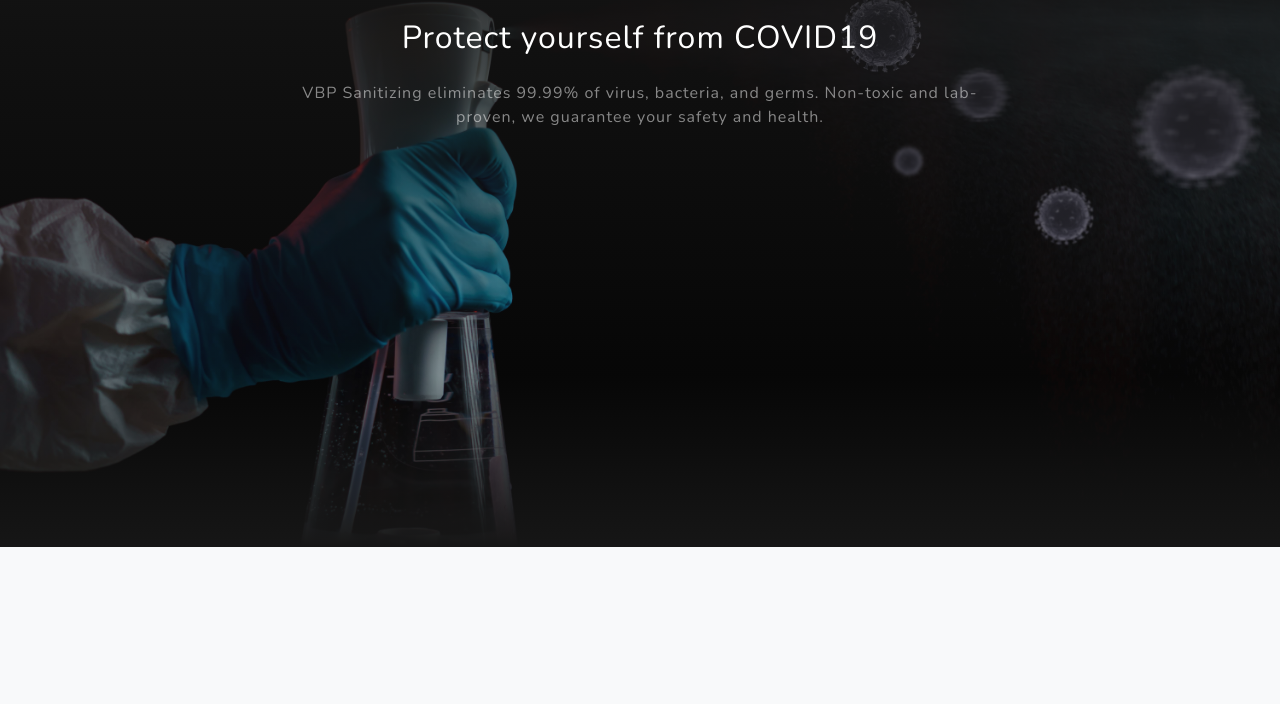
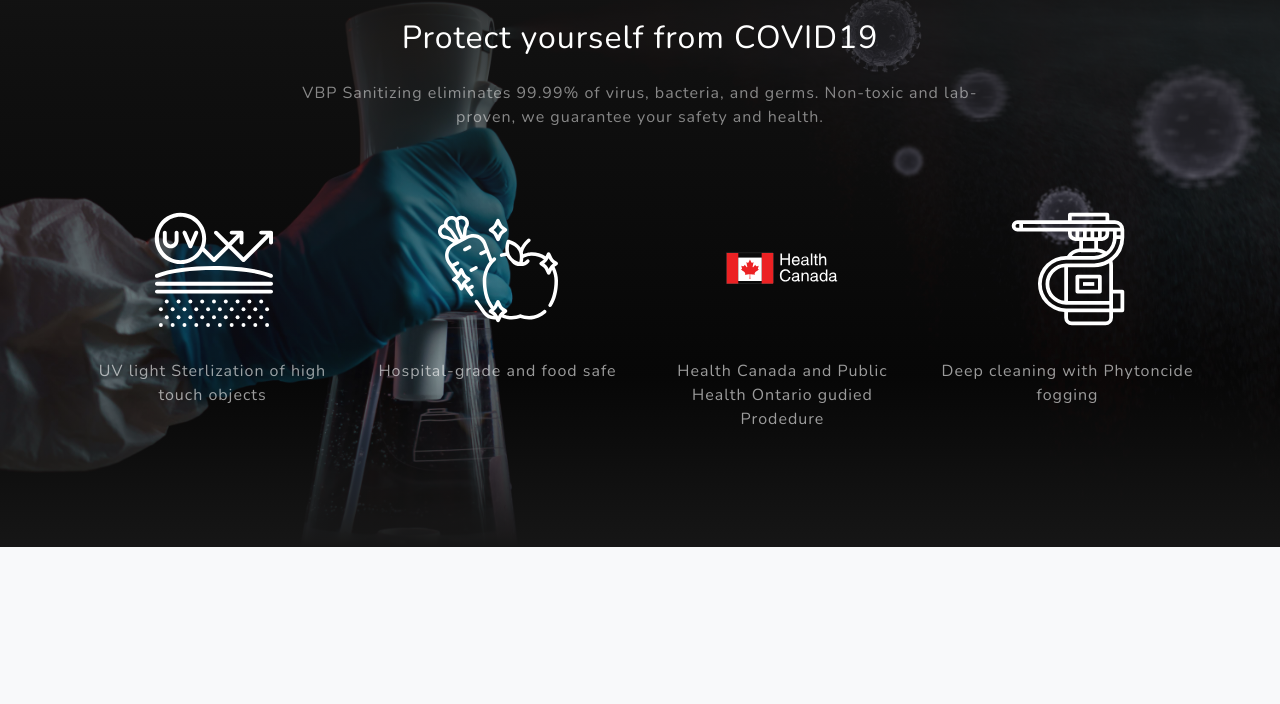
Before and after one commit to dkimVena/VBP, a Gatsby site: page / in a window 1280 px wide. Shown: the part 941-1645 px from the top of the page. Built offline with nearby package versions, Linux system fonts and the light colour scheme; Gatsby itself is replaced by a stand-in of ours.

Commit message:
add icons

```diff
--- a/gatsby-config.js
+++ b/gatsby-config.js
@@ -21,5 +21,13 @@
     },
     'gatsby-plugin-sass',
     'gatsby-plugin-offline',
+    {
+      resolve: "gatsby-plugin-react-svg",
+      options: {
+        rule: {
+          include: /icons/ // See below to configure properly
+        }
+      }
+    }
   ],
 };
--- a/package.json
+++ b/package.json
@@ -7,14 +7,15 @@
     "url": ""
   },
   "author": {
-    "name": "Anubhav Srivastava",
-    "email": "anubhav.srivastava00@gmail.com"
+    "name": "David",
+    "email": "david.inkoog@gmail.com"
   },
   "dependencies": {
     "gatsby": "^2.4.3",
     "gatsby-plugin-manifest": "^2.1.1",
     "gatsby-plugin-offline": "^3.1.0",
     "gatsby-plugin-react-helmet": "^3.0.12",
+    "gatsby-plugin-react-svg": "^3.0.0",
     "gatsby-plugin-sass": "^2.0.11",
     "node-sass": "^4.12.0",
     "react": "^16.8.6",
--- a/src/assets/sass/_about.scss
+++ b/src/assets/sass/_about.scss
@@ -20,4 +20,16 @@
   p {
     margin-bottom: 5rem;
   }
+
+  .descriptions {
+    .descriptionIcon {
+      width: 120px;
+      height: 120px;
+    }
+
+    .descriptionText {
+      color: rgba(255, 255, 255, 0.6);
+      margin-top: 30px;
+    }
+  }
 }
--- a/src/pages/index.js
+++ b/src/pages/index.js
@@ -15,6 +15,11 @@
 import bodyImage2 from '../assets/images/certification.png';
 import bodyImage3 from '../assets/images/body_image3-min.png';
 
+import UvIcon from '../assets/icons/uv-protection.svg';
+import CleanIcon from '../assets/icons/clean.svg';
+import HealthCanadaIcon from '../assets/icons/health-canada.svg';
+import DisinfectantIcon from '../assets/icons/disinfectant.svg';
+
 
 const IndexPage = () => (
   <Layout>
@@ -28,7 +33,7 @@
             {config.subHeading}
           </h2>
           <Scroll type="id" element="about">
-            <a href="#about" className="btn btn-primary mr-5">
+            <a href="#about" className="mr-5 btn btn-primary">
               Learn More
             </a>
           </Scroll>
@@ -49,6 +54,24 @@
             <p className="text-white-50">
               VBP Sanitizing eliminates 99.99% of virus, bacteria, and germs. Non-toxic and lab-proven, we guarantee your safety and health.
             </p>
+          </div>
+        </div>
+        <div className="row descriptions">
+          <div className="col-md-3 col-sm-12">
+            <UvIcon className="descriptionIcon" />
+            <p className="descriptionText">UV light Sterlization of high touch objects</p>
+          </div>
+          <div className="col-md-3 col-sm-12">
+            <CleanIcon className="descriptionIcon" />
+            <p className="descriptionText">Hospital-grade and food safe</p>
+          </div>
+          <div className="col-md-3 col-sm-12">
+            <HealthCanadaIcon className="descriptionIcon" />
+            <p className="descriptionText">Health Canada and Public Health Ontario gudied Prodedure</p>
+          </div>
+          <div className="col-md-3 col-sm-12">
+            <DisinfectantIcon className="descriptionIcon" />
+            <p className="descriptionText">Deep cleaning with Phytoncide fogging</p>
           </div>
         </div>
       </div>
```
Also changed, not shown: CONTRIBUTING.md (deleted, +0 -11 lines), src/assets/icons/calendar.svg (added), src/assets/icons/call.svg (added), src/assets/icons/clean.svg (added), src/assets/icons/disinfectant.svg (added), src/assets/icons/health-canada.svg (added), src/assets/icons/smile.svg (added), src/assets/icons/uv-protection.svg (added).
